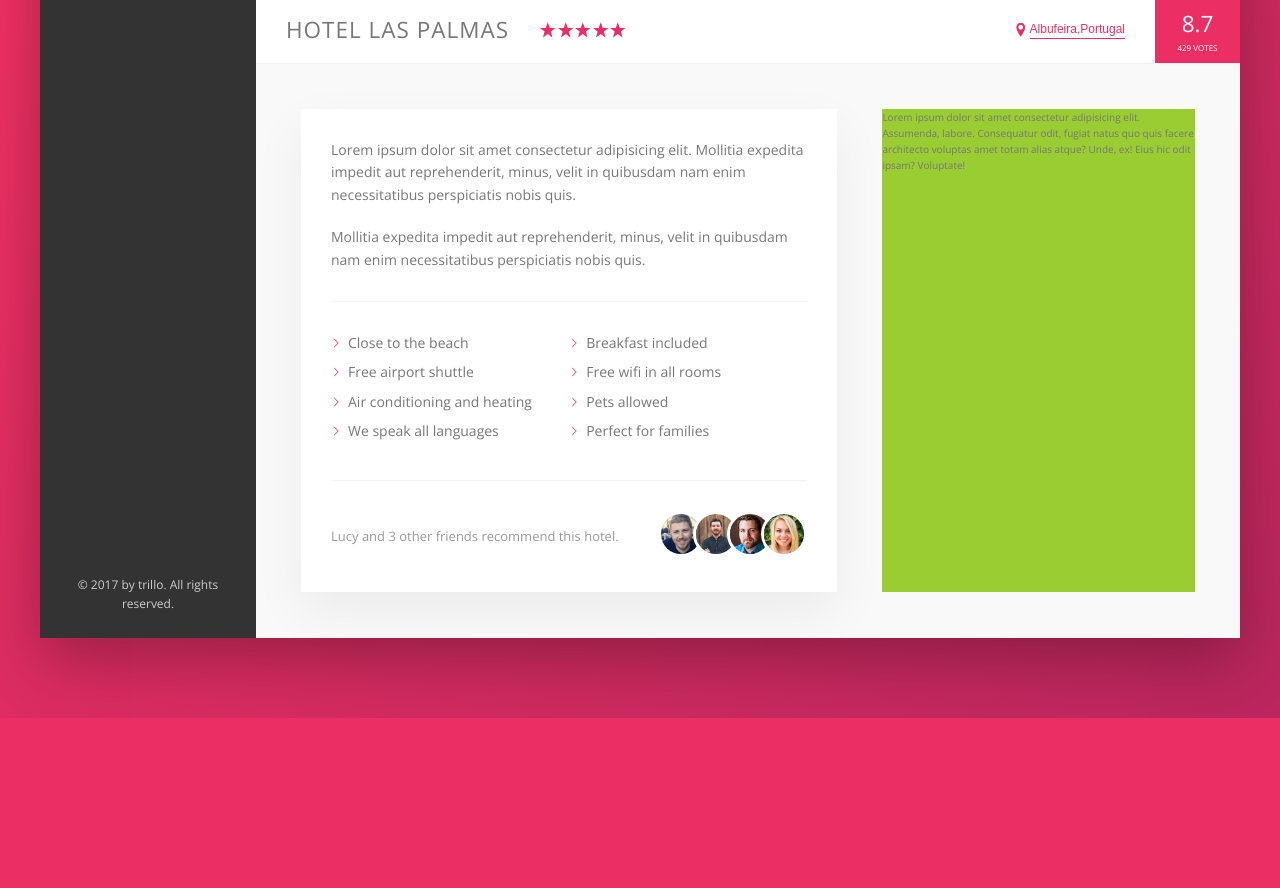
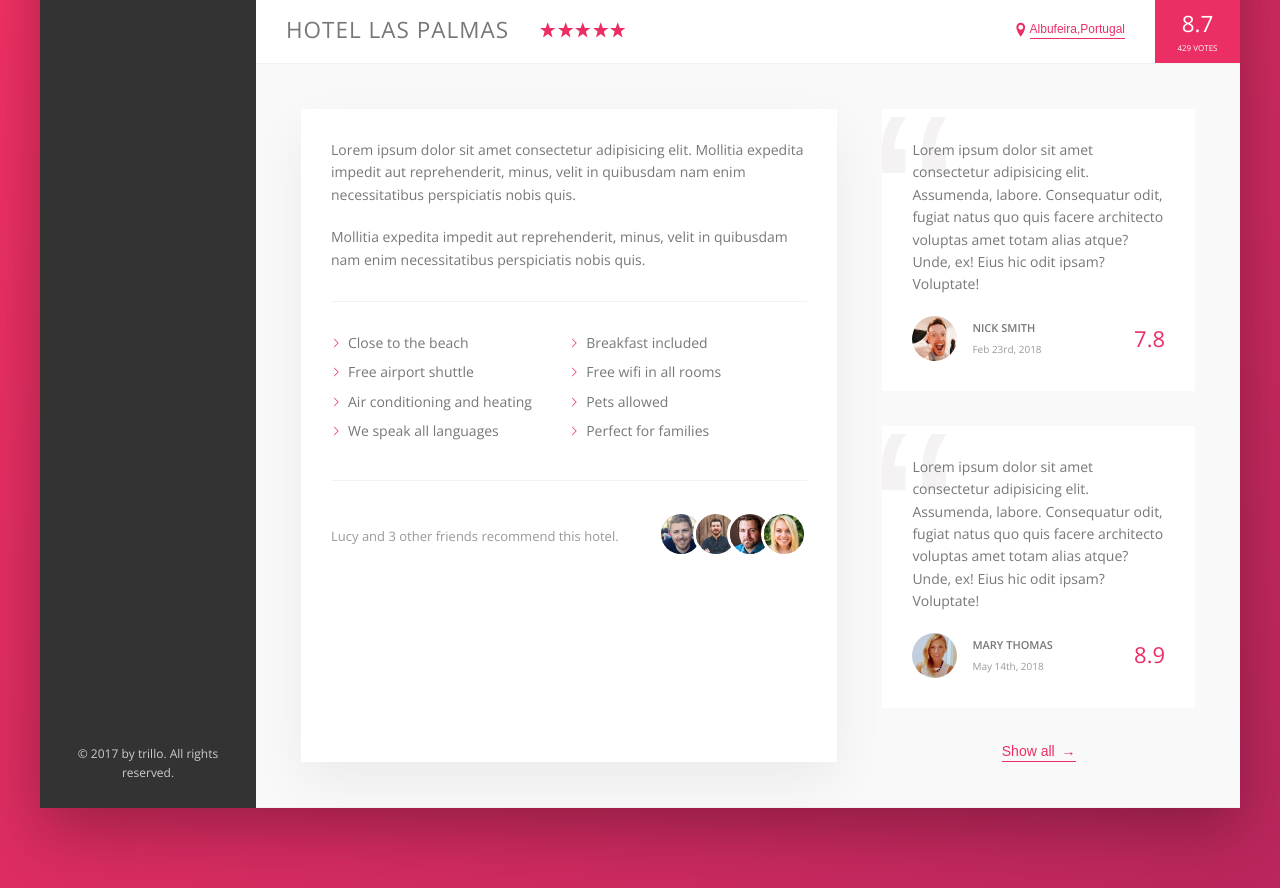
Before and after one commit to gitmatheo/Trillo, a website: page index.html in a window 1280 px wide. Shown: the part 542-1430 px from the top of the page. Before the commit the page ends 1260 px from the top, so only its background shows below. Drawn offline with nearby package versions, Linux system fonts and the light colour scheme.

Commit message:
add user reviews section

```diff
--- a/index.html
+++ b/index.html
@@ -206,7 +206,40 @@
                   facere architecto voluptas amet totam alias atque? Unde, ex!
                   Eius hic odit ipsam? Voluptate!
                 </blockquote>
+                <figcaption class="review__user">
+                  <img
+                    src="img/user-1.jpg"
+                    alt="User 1"
+                    class="review__photo"
+                  />
+                  <div class="review__user-box">
+                    <p class="review__user-name">Nick Smith</p>
+                    <p class="review__user-date">Feb 23rd, 2018</p>
+                  </div>
+                  <div class="review__rating">7.8</div>
+                </figcaption>
               </figure>
+              <figure class="review">
+                <blockquote class="review__text">
+                  Lorem ipsum dolor sit amet consectetur adipisicing elit.
+                  Assumenda, labore. Consequatur odit, fugiat natus quo quis
+                  facere architecto voluptas amet totam alias atque? Unde, ex!
+                  Eius hic odit ipsam? Voluptate!
+                </blockquote>
+                <figcaption class="review__user">
+                  <img
+                    src="img/user-2.jpg"
+                    alt="User 1"
+                    class="review__photo"
+                  />
+                  <div class="review__user-box">
+                    <p class="review__user-name">Mary Thomas</p>
+                    <p class="review__user-date">May 14th, 2018</p>
+                  </div>
+                  <div class="review__rating">8.9</div>
+                </figcaption>
+              </figure>
+              <button class="btn-inline">Show all <span>&rarr;</span></button>
             </div>
           </div>
         </main>
--- a/sass/_components.scss
+++ b/sass/_components.scss
@@ -252,11 +252,18 @@
   display: inline-block;
   background-color: transparent;
   cursor: pointer;
-  transition: all 2s;
+  transition: all 0.2s;
+  & span {
+    margin-left: 0.3rem;
+    transition: margin-left 0.2s;
+  }
+  &:hover {
+    color: var(--color-grey-dark-1);
+    span {
+      margin-left: 0.8rem;
+    }
+  }
 
-  &:hover {
-    color: var(--color-primary);
-  }
   &:focus {
     outline: none;
     animation: pulse 0.5s infinite alternate;
@@ -339,3 +346,61 @@
     }
   }
 }
+
+//////////////////////////////////
+////// REVIEWS
+
+.review {
+  background-color: #fff;
+  box-shadow: var(--shadow--light);
+  padding: 3rem;
+  margin-bottom: 3.5rem;
+  position: relative;
+  overflow: hidden;
+
+  &__text {
+    margin-bottom: 2rem;
+    z-index: 10;
+    position: relative;
+  }
+  &__user {
+    display: flex;
+    align-items: center;
+  }
+  &__photo {
+    height: 4.5rem;
+    width: 4.5rem;
+    border-radius: 50%;
+    margin-right: 1.5rem;
+  }
+  &__user-box {
+    margin-right: auto;
+  }
+  &__user-name {
+    font-size: 1.1rem;
+    font-weight: 600;
+    text-transform: uppercase;
+    margin-bottom: 0.4rem;
+  }
+  &__user-date {
+    font-size: 1rem;
+    color: var(--color-grey-dark-3);
+  }
+  &__rating {
+    color: var(--color-primary);
+    font-size: 2.2rem;
+    font-weight: 300;
+  }
+
+  &::before {
+    content: "\201C";
+    position: absolute;
+    top: -3rem;
+    left: -1rem;
+    line-height: 1;
+    font-size: 25rem;
+    color: var(--color-grey-light-2);
+    font-family: sans-serif;
+    z-index: 1;
+  }
+}
--- a/sass/_layout.scss
+++ b/sass/_layout.scss
@@ -33,6 +33,7 @@
 }
 
 .detail {
+  font-size: 1.4rem;
   display: flex;
   padding: 4.5rem;
   background-color: var(--color-grey-light-1);
@@ -49,6 +50,8 @@
 }
 
 .user-reviews {
-  background-color: yellowgreen;
   flex: 1;
+  display: flex;
+  flex-direction: column;
+  align-items: center;
 }
```
Also changed, not shown: css/style.css, 1 other file.
